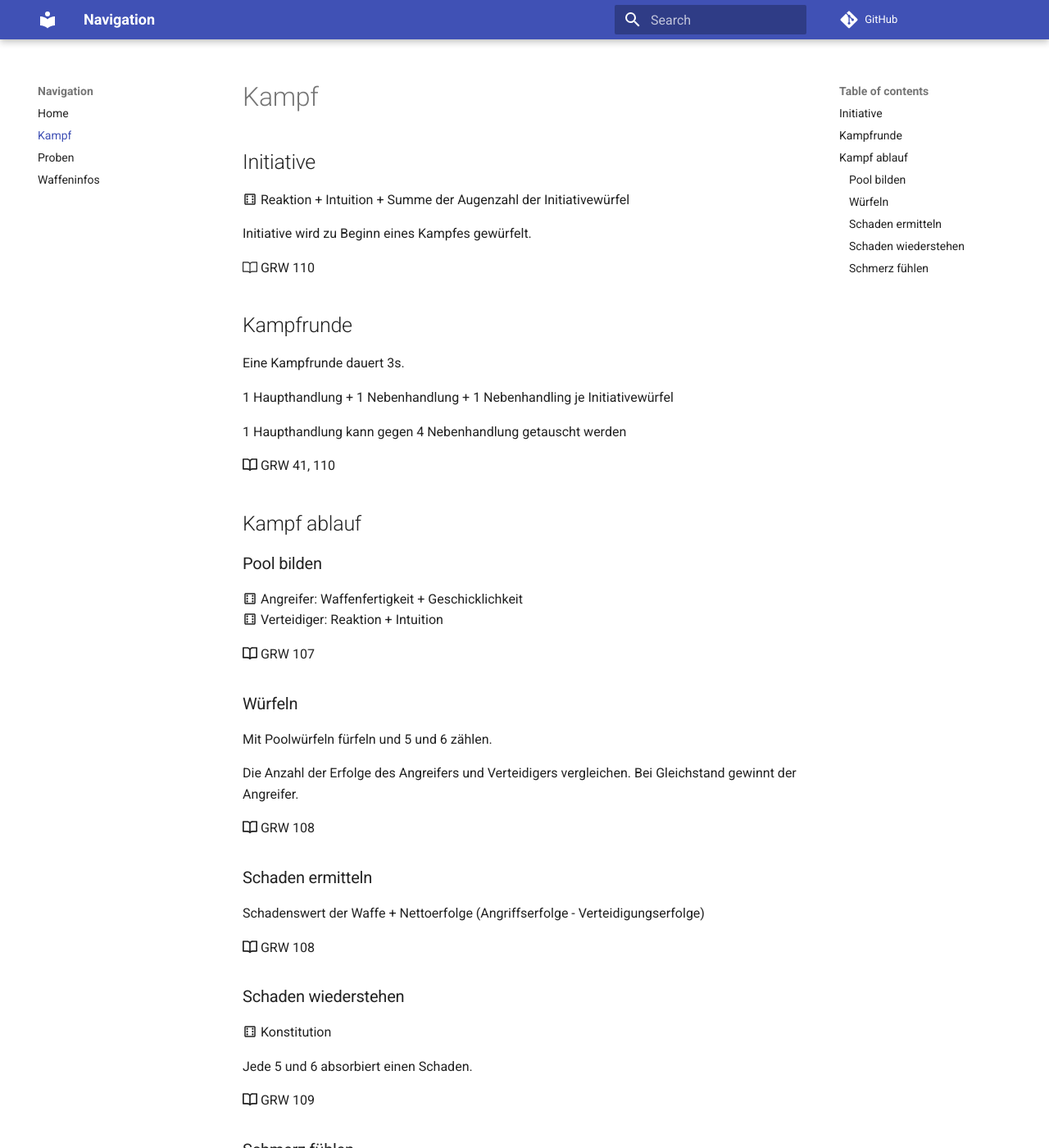
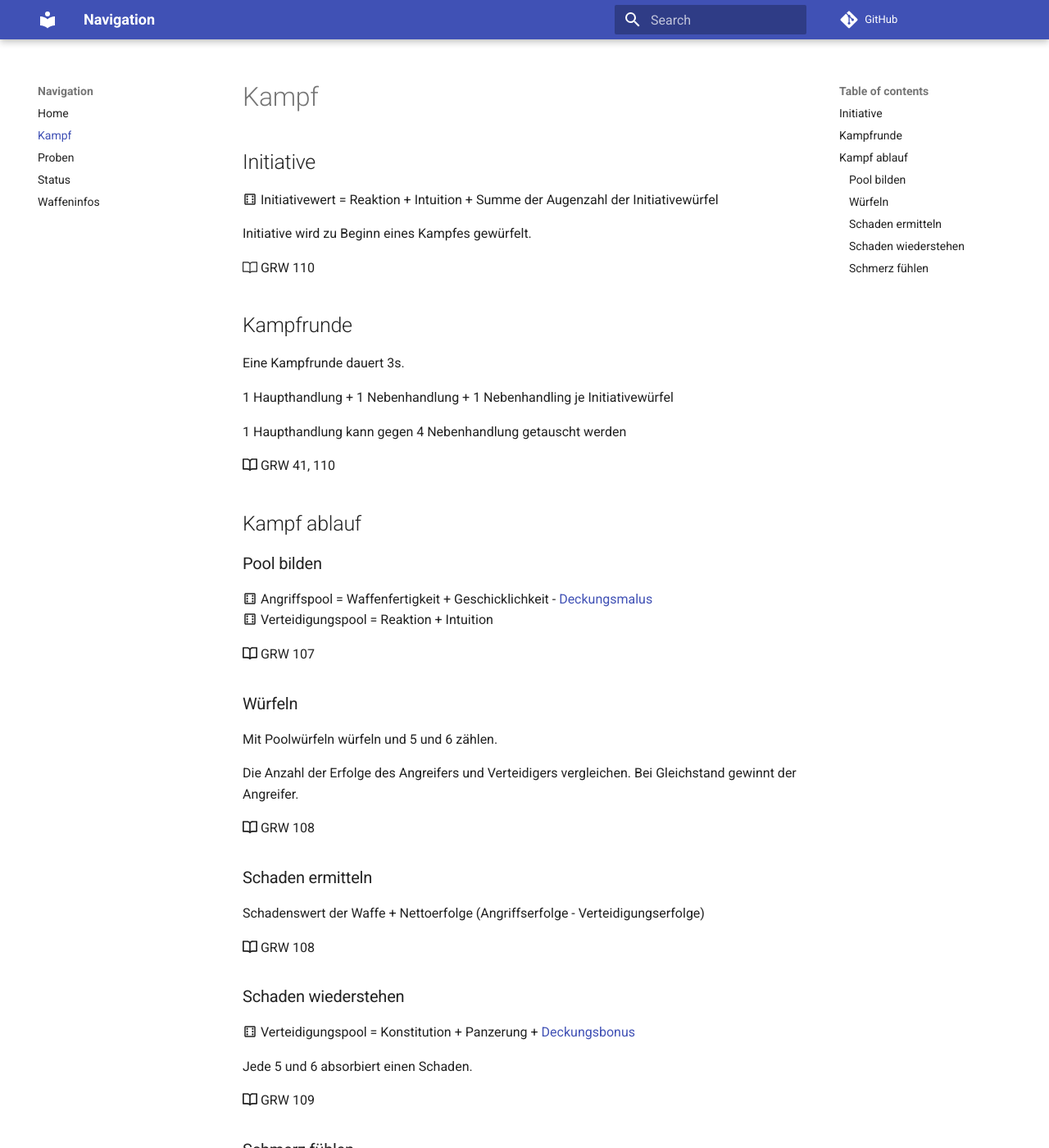
Before and after one commit to mvach/shadowrun6, an MkDocs documentation site: the page built from docs/kampf.md, in a window 1280 px wide and 1400 px high. Shown: the whole window at 82% size. Built offline with MkDocs 1.6.1 and Material for MkDocs 9.7.7, drawn with Linux system fonts in a browser that asks for light colours; comment, search, counter and statistics services are not loaded.

Commit message:
add status

```diff
--- a/docs/kampf.md
+++ b/docs/kampf.md
@@ -2,7 +2,7 @@
 
 ## Initiative
 
-:material-dice-6-outline: Reaktion + Intuition + Summe der Augenzahl der Initiativewürfel
+:material-dice-6-outline: Initiativewert = Reaktion + Intuition + Summe der Augenzahl der Initiativewürfel
 
 Initiative wird zu Beginn eines Kampfes gewürfelt.
 
@@ -22,14 +22,14 @@ Eine Kampfrunde dauert 3s.
 
 ### Pool bilden
 
-:material-dice-6-outline: Angreifer: Waffenfertigkeit + Geschicklichkeit
-:material-dice-6-outline: Verteidiger: Reaktion + Intuition
+:material-dice-6-outline: Angriffspool = Waffenfertigkeit + Geschicklichkeit - [Deckungsmalus](status.md#deckung)
+:material-dice-6-outline: Verteidigungspool = Reaktion + Intuition
 
 :octicons-book-16: GRW 107
 
 ### Würfeln
 
-Mit Poolwürfeln fürfeln und 5 und 6 zählen.
+Mit Poolwürfeln würfeln und 5 und 6 zählen.
 
 Die Anzahl der Erfolge des Angreifers und Verteidigers vergleichen. Bei Gleichstand gewinnt der Angreifer.
 
@@ -43,7 +43,7 @@ Schadenswert der Waffe + Nettoerfolge (Angriffserfolge - Verteidigungserfolge)
 
 ### Schaden wiederstehen
 
-:material-dice-6-outline: Konstitution
+:material-dice-6-outline: Verteidigungspool = Konstitution + Panzerung + [Deckungsbonus](status.md#deckung)
 
 Jede 5 und 6 absorbiert einen Schaden.
 
--- a/mkdocs.yml
+++ b/mkdocs.yml
@@ -8,6 +8,7 @@ nav:
   - Home: index.md
   - kampf.md
   - proben.md
+  - status.md
   - waffen.md
 
 markdown_extensions:
--- /dev/null
+++ b/requirements.txt
@@ -0,0 +1,2 @@
+mkdocs>=1.6.1
+mkdocs-material==9.5.50
```
Also changed, not shown: README.MD (added, +6 -0 lines), docs/status.md (added, +16 -0 lines), 1 other file.
